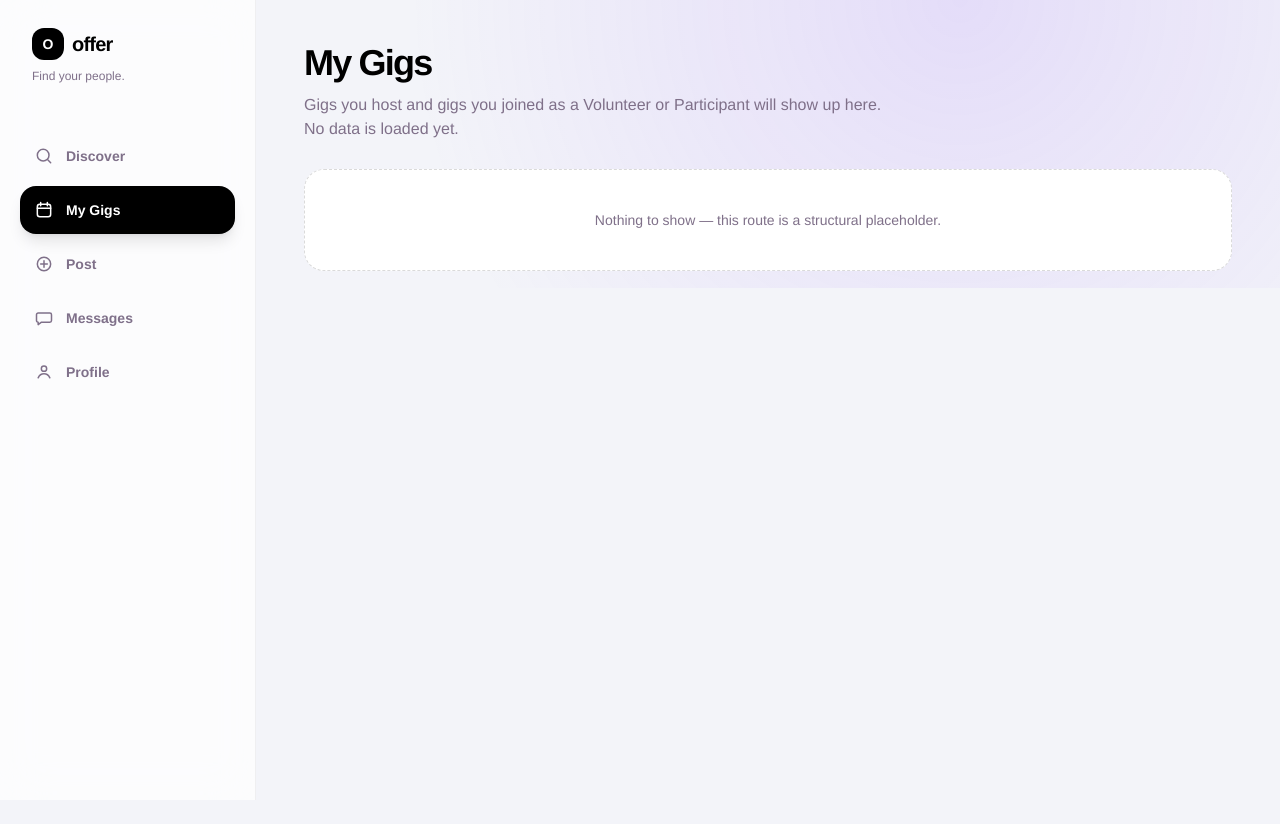
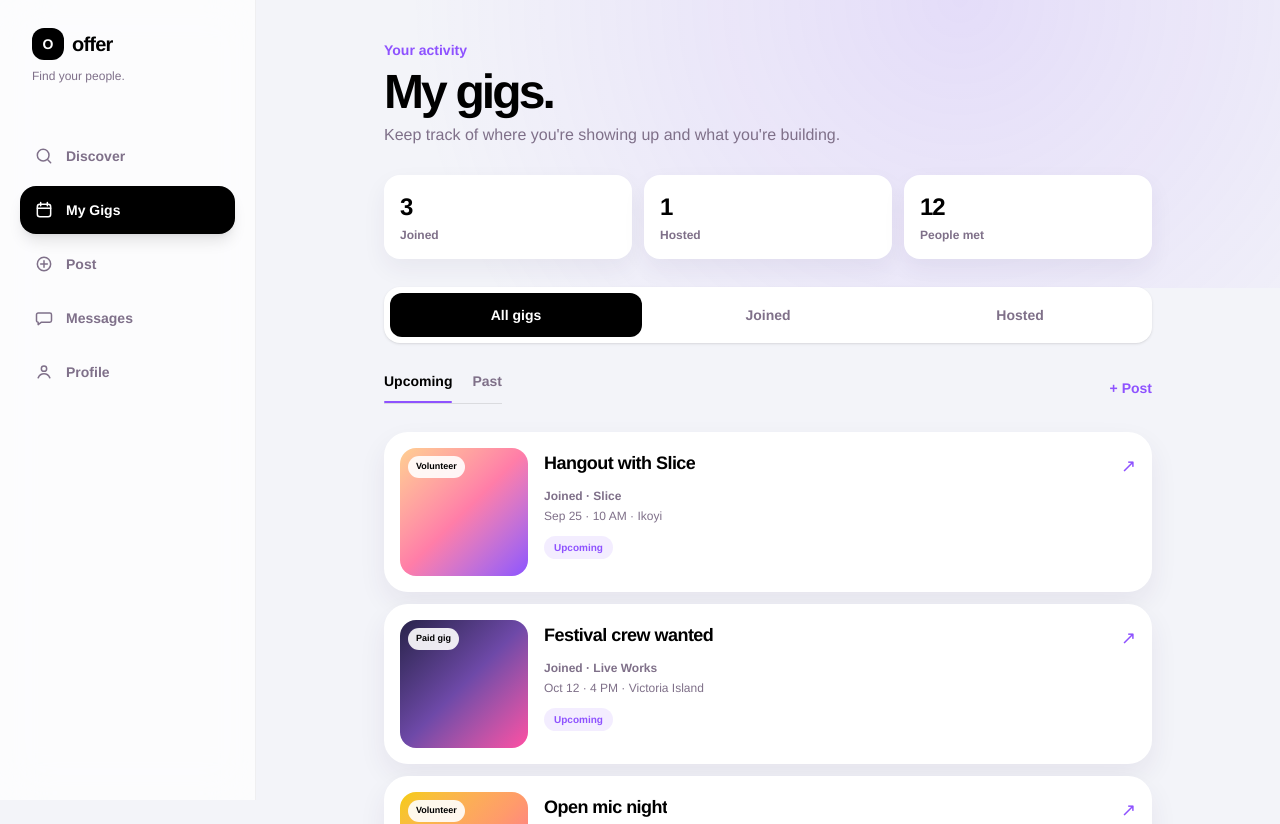
Before and after one commit to mafiaslice/offer, a Next.js app: page /my-gigs in a window 1280 px wide. Shown: the top 824 px of the page. Before the commit the page ends 800 px from the top, so only its background shows below. Built offline with nearby package versions, Linux system fonts and the light colour scheme.

Commit message:
feat: add my gigs activity hub

```diff
--- a/app/my-gigs/page.tsx
+++ b/app/my-gigs/page.tsx
@@ -1,19 +1,10 @@
 import type { Metadata } from "next";
-import { PlaceholderPage } from "@/components/placeholder-page";
+import { MyGigsView } from "@/components/my-gigs-view";
 
 export const metadata: Metadata = {
   title: "My Gigs",
 };
 
 export default function MyGigsPage() {
-  return (
-    <PlaceholderPage
-      title="My Gigs"
-      description="Gigs you host and gigs you joined as a Volunteer or Participant will show up here. No data is loaded yet."
-    >
-      <div className="rounded-card border border-dashed border-border bg-white px-4 py-10 text-center text-sm text-purple-gray">
-        Nothing to show — this route is a structural placeholder.
-      </div>
-    </PlaceholderPage>
-  );
+  return <MyGigsView />;
 }
--- /dev/null
+++ b/components/my-gigs-view.tsx
@@ -0,0 +1,64 @@
+"use client";
+
+import Link from "next/link";
+import { useMemo, useState } from "react";
+
+type GigStatus = "Upcoming" | "Completed";
+type GigMode = "Joined" | "Hosted";
+
+type MyGig = {
+  title: string;
+  host: string;
+  date: string;
+  location: string;
+  status: GigStatus;
+  mode: GigMode;
+  kind: "Volunteer" | "Paid gig";
+  tone: string;
+  slug: string;
+};
+
+const gigs: MyGig[] = [
+  { title: "Hangout with Slice", host: "Slice", date: "Sep 25 · 10 AM", location: "Ikoyi", status: "Upcoming", mode: "Joined", kind: "Volunteer", tone: "from-[#ffcf91] via-[#ff7da8] to-[#8e52ff]", slug: "hangout-with-slice" },
+  { title: "Festival crew wanted", host: "Live Works", date: "Oct 12 · 4 PM", location: "Victoria Island", status: "Upcoming", mode: "Joined", kind: "Paid gig", tone: "from-[#29244b] via-[#6e49a8] to-[#ff4da3]", slug: "festival-crew" },
+  { title: "Community food drive", host: "Neighbourhood Hub", date: "Aug 02 · 8 AM", location: "Yaba", status: "Completed", mode: "Joined", kind: "Volunteer", tone: "from-[#bcebdc] via-[#77d9c4] to-[#7b8cff]", slug: "community-food-drive" },
+  { title: "Open mic night", host: "Slice", date: "Nov 04 · 6 PM", location: "Surulere", status: "Upcoming", mode: "Hosted", kind: "Volunteer", tone: "from-[#f5cc00] via-[#ff9a6b] to-[#ff4da3]", slug: "hangout-with-slice" },
+];
+
+function Stat({ value, label }: { value: string; label: string }) {
+  return <div className="rounded-2xl bg-white p-4 shadow-[0_10px_24px_rgba(53,32,79,0.06)]"><p className="text-2xl font-bold tracking-[-0.05em]">{value}</p><p className="mt-1 text-xs font-semibold text-purple-gray">{label}</p></div>;
+}
+
+function MyGigCard({ gig }: { gig: MyGig }) {
+  return (
+    <Link href={`/gigs/${gig.slug}`} className="group flex gap-3 rounded-[1.5rem] bg-white p-3 shadow-[0_12px_28px_rgba(53,32,79,0.07)] transition-transform hover:-translate-y-0.5 sm:gap-4 sm:p-4">
+      <div className={`relative h-28 w-28 shrink-0 rounded-2xl bg-gradient-to-br ${gig.tone} sm:h-32 sm:w-32`}><span className="absolute left-2 top-2 rounded-full bg-white/90 px-2 py-1 text-[9px] font-bold text-black">{gig.kind}</span></div>
+      <div className="min-w-0 flex-1 py-1">
+        <div className="flex items-start justify-between gap-2"><h2 className="line-clamp-2 text-base font-bold leading-tight tracking-[-0.03em] sm:text-lg">{gig.title}</h2><span className="text-lg text-purple">↗</span></div>
+        <p className="mt-2 text-xs font-semibold text-purple-gray">{gig.mode} · {gig.host}</p>
+        <p className="mt-1 text-xs text-purple-gray">{gig.date} · {gig.location}</p>
+        <span className={`mt-3 inline-flex rounded-full px-2.5 py-1 text-[10px] font-bold ${gig.status === "Upcoming" ? "bg-purple/10 text-purple" : "bg-success/15 text-[#37951a]"}`}>{gig.status}</span>
+      </div>
+    </Link>
+  );
+}
+
+export function MyGigsView() {
+  const [status, setStatus] = useState<GigStatus>("Upcoming");
+  const [mode, setMode] = useState<"All" | GigMode>("All");
+  const filtered = useMemo(() => gigs.filter((gig) => gig.status === status && (mode === "All" || gig.mode === mode)), [mode, status]);
+
+  return (
+    <div className="mx-auto max-w-3xl space-y-7">
+      <header className="space-y-2"><p className="text-sm font-semibold text-purple">Your activity</p><h1 className="text-[2.15rem] font-bold leading-[0.98] tracking-[-0.06em] sm:text-5xl">My gigs.</h1><p className="text-sm leading-6 text-purple-gray sm:text-base">Keep track of where you&apos;re showing up and what you&apos;re building.</p></header>
+
+      <div className="grid grid-cols-3 gap-3"><Stat value="3" label="Joined" /><Stat value="1" label="Hosted" /><Stat value="12" label="People met" /></div>
+
+      <div className="flex rounded-2xl bg-white p-1.5 shadow-sm"><button type="button" onClick={() => setMode("All")} className={`min-h-11 flex-1 rounded-xl text-sm font-bold transition-colors ${mode === "All" ? "bg-black text-white" : "text-purple-gray"}`}>All gigs</button><button type="button" onClick={() => setMode("Joined")} className={`min-h-11 flex-1 rounded-xl text-sm font-bold transition-colors ${mode === "Joined" ? "bg-black text-white" : "text-purple-gray"}`}>Joined</button><button type="button" onClick={() => setMode("Hosted")} className={`min-h-11 flex-1 rounded-xl text-sm font-bold transition-colors ${mode === "Hosted" ? "bg-black text-white" : "text-purple-gray"}`}>Hosted</button></div>
+
+      <div className="flex items-center justify-between"><div className="flex gap-5 border-b border-black/10"><button type="button" onClick={() => setStatus("Upcoming")} className={`relative pb-3 text-sm font-bold ${status === "Upcoming" ? "text-black" : "text-purple-gray"}`}>Upcoming{status === "Upcoming" ? <span className="absolute inset-x-0 bottom-0 h-0.5 rounded-full bg-purple" /> : null}</button><button type="button" onClick={() => setStatus("Completed")} className={`relative pb-3 text-sm font-bold ${status === "Completed" ? "text-black" : "text-purple-gray"}`}>Past{status === "Completed" ? <span className="absolute inset-x-0 bottom-0 h-0.5 rounded-full bg-purple" /> : null}</button></div><Link href="/post" className="text-sm font-bold text-purple">+ Post</Link></div>
+
+      <div className="space-y-3">{filtered.length > 0 ? filtered.map((gig) => <MyGigCard key={`${gig.mode}-${gig.title}`} gig={gig} />) : <div className="rounded-[1.5rem] border border-dashed border-black/15 bg-white px-5 py-12 text-center"><p className="text-base font-bold">Nothing here yet</p><p className="mt-2 text-sm leading-6 text-purple-gray">Your {mode === "All" ? "gigs" : mode.toLowerCase() + " gigs"} will appear here.</p><Link href="/discover" className="mt-5 inline-flex min-h-11 items-center rounded-full bg-black px-5 text-sm font-bold text-white">Discover gigs</Link></div>}</div>
+    </div>
+  );
+}
```
